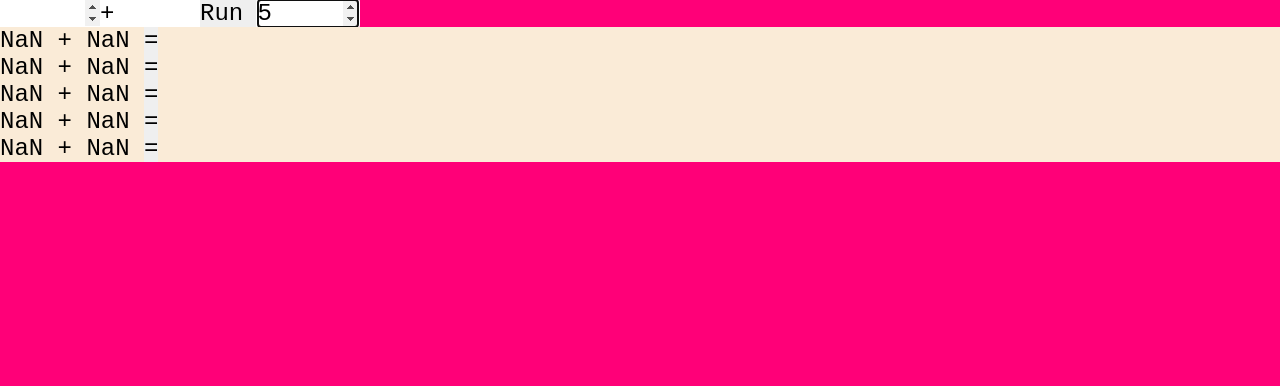
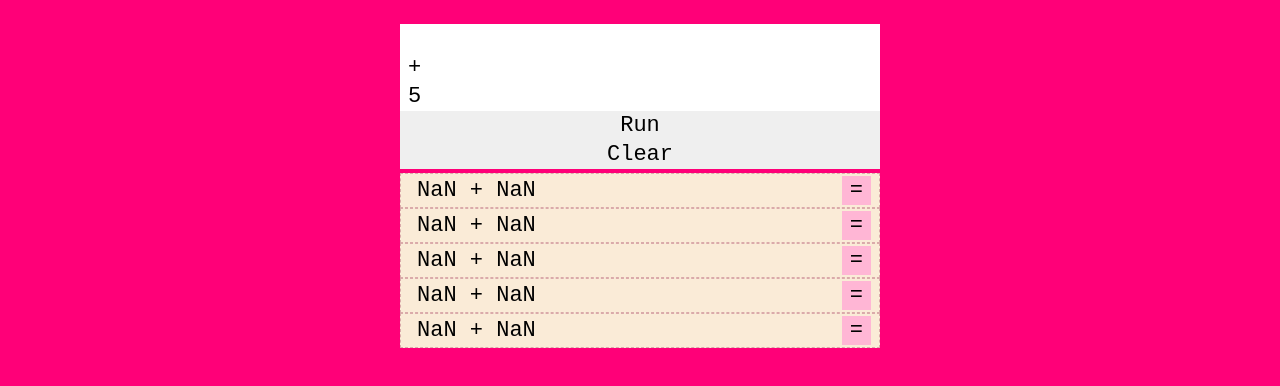
Before and after one commit to DestinyFrog/Exercicios, a plain HTML site: page index.html in a window 1280 px wide. Both pictures are taken after a click on the button "Run". Drawn offline with Linux system fonts and the light colour scheme.

Commit message:
base style

```diff
--- a/index.html
+++ b/index.html
@@ -10,10 +10,11 @@
     <header>
         <input type="number" id="max">
         <input type="text" id="opera" value="+">
+        <input type="number" value="5" id="rangeBox">
+        <button type="button" onclick="make()">Run</button>
         <button type="button"
-            onclick="make()">Run
-            <input type="number" value="5" id="rangeBox">
-        </button>
+            onclick="document.getElementById('list').innerHTML = null;"
+            >Clear</button>
     </header>
     <ul id="list"></ul>
     <script src="./script.js"></script>
--- a/script.js
+++ b/script.js
@@ -1,15 +1,15 @@
 function Generate() {
     let max = parseInt(document.getElementById('max').value);
     let opera = document.getElementById('opera').value;
-    let x = rand(max);
-    let y = rand(max);
+    let x = rand(max-1)+1;
+    let y = rand(max-1)+1;
     return (' '+x+' '+opera+' '+y+' ');
 } function rand(maxi) {return Math.floor(Math.random()*maxi);}
 function createBox() {
     let liz = document.createElement('li');
-    let tex = document.createElement('p');
+    let intex = document.createElement('a');
     let val = Generate();
-    tex.appendChild(document.createTextNode(val));
+    intex.appendChild( document.createTextNode(val) );
 
     let but = document.createElement('button');
     but.setAttribute('type', 'button');
@@ -18,13 +18,12 @@ function createBox() {
         obj.target.innerText = '= '+eval( val );
     });
 
-    tex.appendChild( but );
-    liz.appendChild( tex );
+    liz.appendChild( intex );
+    liz.appendChild( but );
     document.getElementById('list').appendChild( liz );
 }
 function make() {
     let dex = document.getElementById('rangeBox').value;
-    console.log( dex );
     for(let i=0;i<dex;i++){
         createBox();
     }
--- a/style.scss
+++ b/style.scss
@@ -3,37 +3,51 @@
     border: 0;
     padding: 0;
 
+    padding-left:   8px;
+    padding-right:  8px;
+    padding-top:    2px;
+    padding-bottom: 2px;
+
+    outline: none;
+
     font-family: 'Courier New', Courier, monospace;
-    font-size: 24px;
-    box-sizing: border-box;}
+    font-size: 22px;}
 body {
     height: 100%;
 
     border: 0;
     padding: 0;
+    padding-top: 20px;
     margin: 0;
 
     display: flex;
     flex-direction: column;
-    justify-content: center;
+    align-items: center;
+    * {
+        max-width: 480px;
+    }
 
-    // background: url(https://a-static.mlcdn.com.br/800x560/bandeira-lgbt-orgulho-gay-rainbow-flag-eq-multivendas/equipemultivendas/8281808707/9b35c61e5fe5549e2f403374e30146ce.jpg) no-repeat center center fixed;
-    // background-size: cover;
-    background-color: #FF0078;
-}
+    background-color: #FF0078;}
 header {
     display: flex;
-    flex-direction: row;
-    // flex-wrap: wrap;
-    // justify-content: center;
-    input {
-        width: 100px;
-    }
-}
+    flex-direction: column;
+    flex-wrap: wrap;
+    width: 680px;
+    justify-content: center;}
 #list {
+    width: 680px;
     list-style: none;
 
+    li {
+        border-style: dashed;
+        border-color: #daaaaa;
+        border-width: 1px;
 
-    li {
+        display: flex;
         background-color: antiquewhite;
+        justify-content: space-between;
+
+        button {
+            background-color: #ffb6d5;
+        }
     }}
```
Also changed, not shown: style.css, 1 other file.
